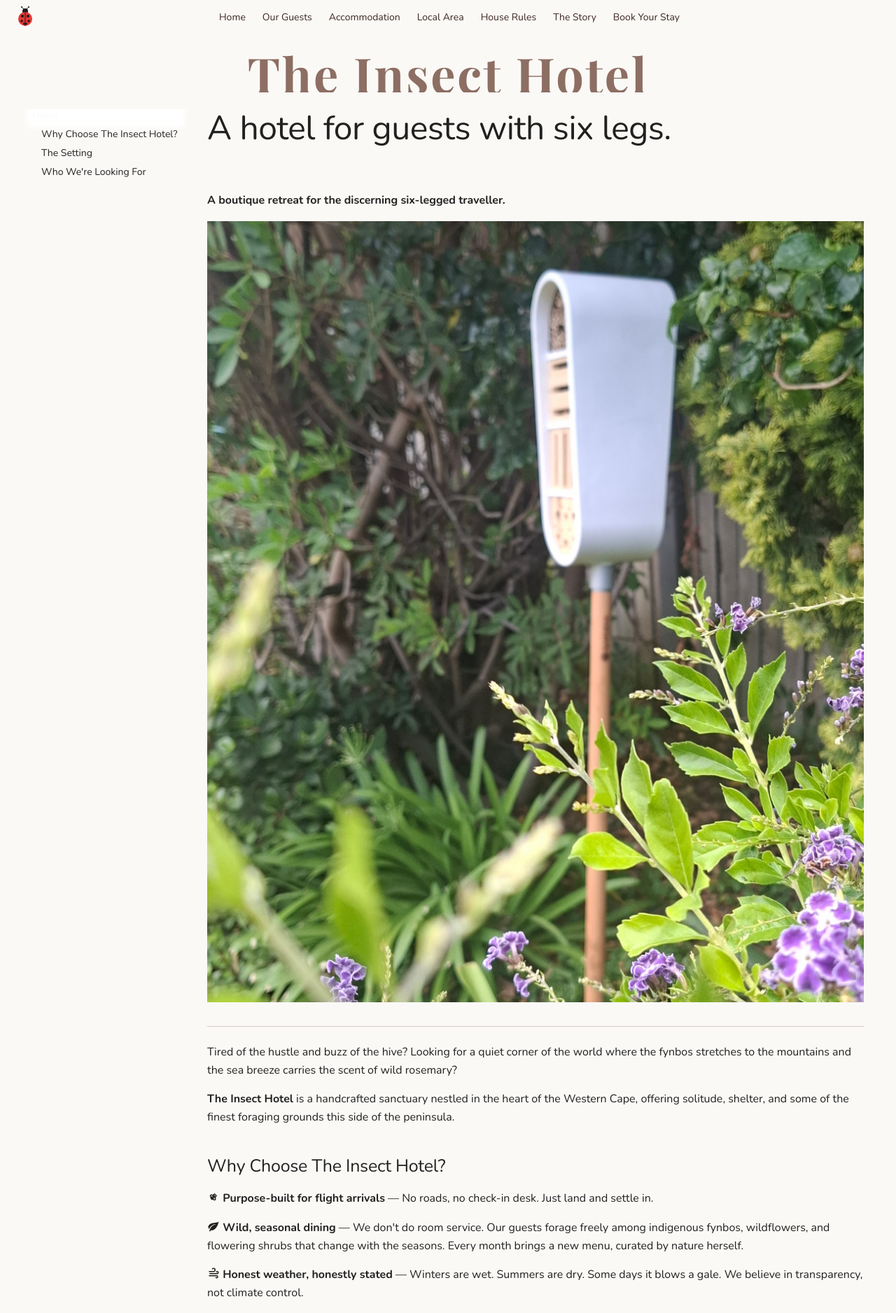
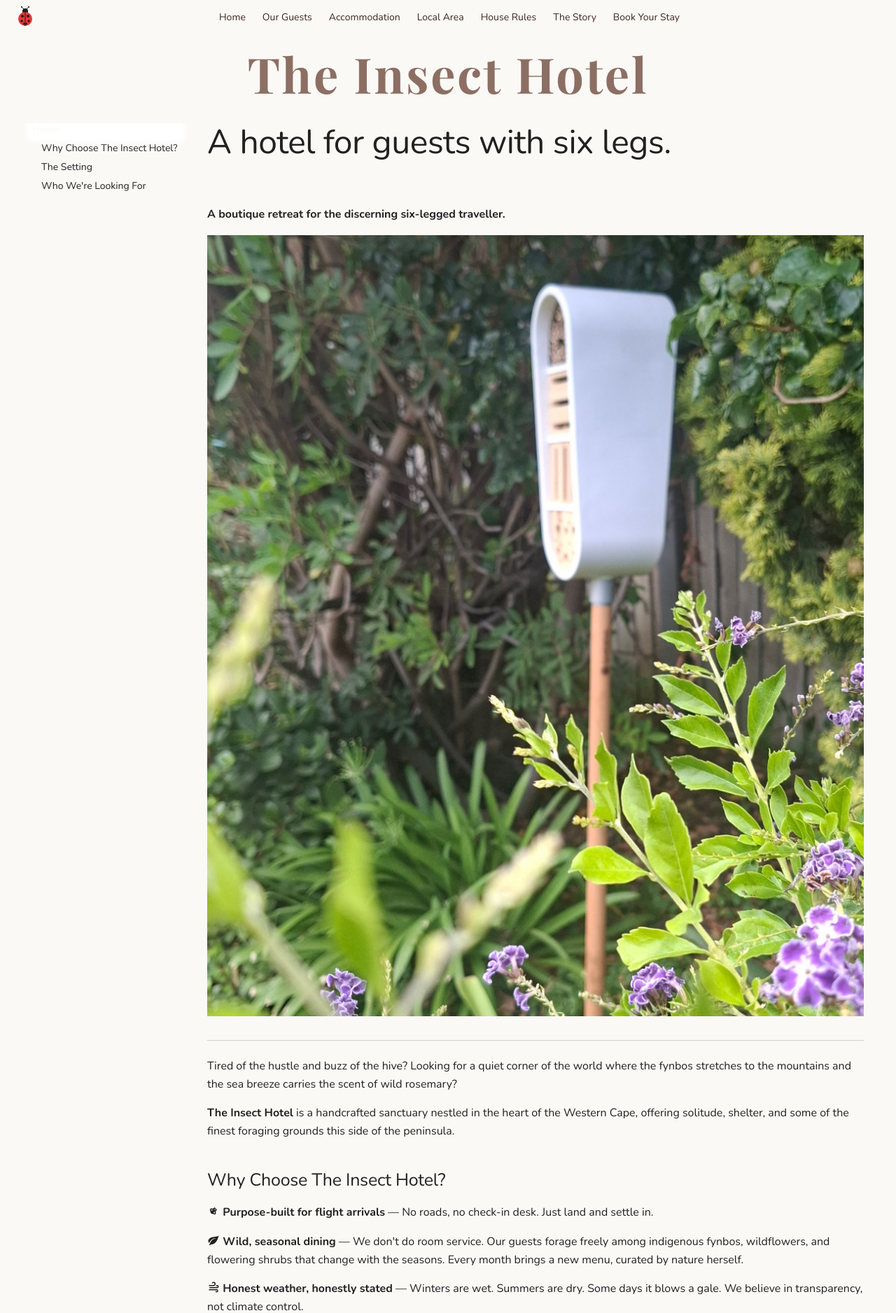
Before and after one commit to JonathanCGill/the-insect-hotel, an MkDocs documentation site: the page built from docs/index.md, in a window 1280 px wide. Shown: the top 1876 px of the page at 70% size. Built offline with MkDocs 1.6.1 and Material for MkDocs 9.7.7, drawn with Linux system fonts in a browser that asks for light colours.

Commit message:
Fix H1 overlapping hero title by removing negative margin
Changed margin-bottom on .site-hero-title from -1rem to 0 so the
H1 heading sits below the hero without overlapping.

https://claude.ai/code/session_012kRvJv1fHNnmfHtnb3jC9e

```diff
--- a/docs/assets/css/custom.css
+++ b/docs/assets/css/custom.css
@@ -86,7 +86,7 @@ body,
   color: #8D6E63;
   text-align: center;
   padding: 0.5rem 1rem 0;
-  margin-bottom: -1rem;
+  margin-bottom: 0;
   background-color: #FAF9F6;
   letter-spacing: 0.04em;
 }
```
